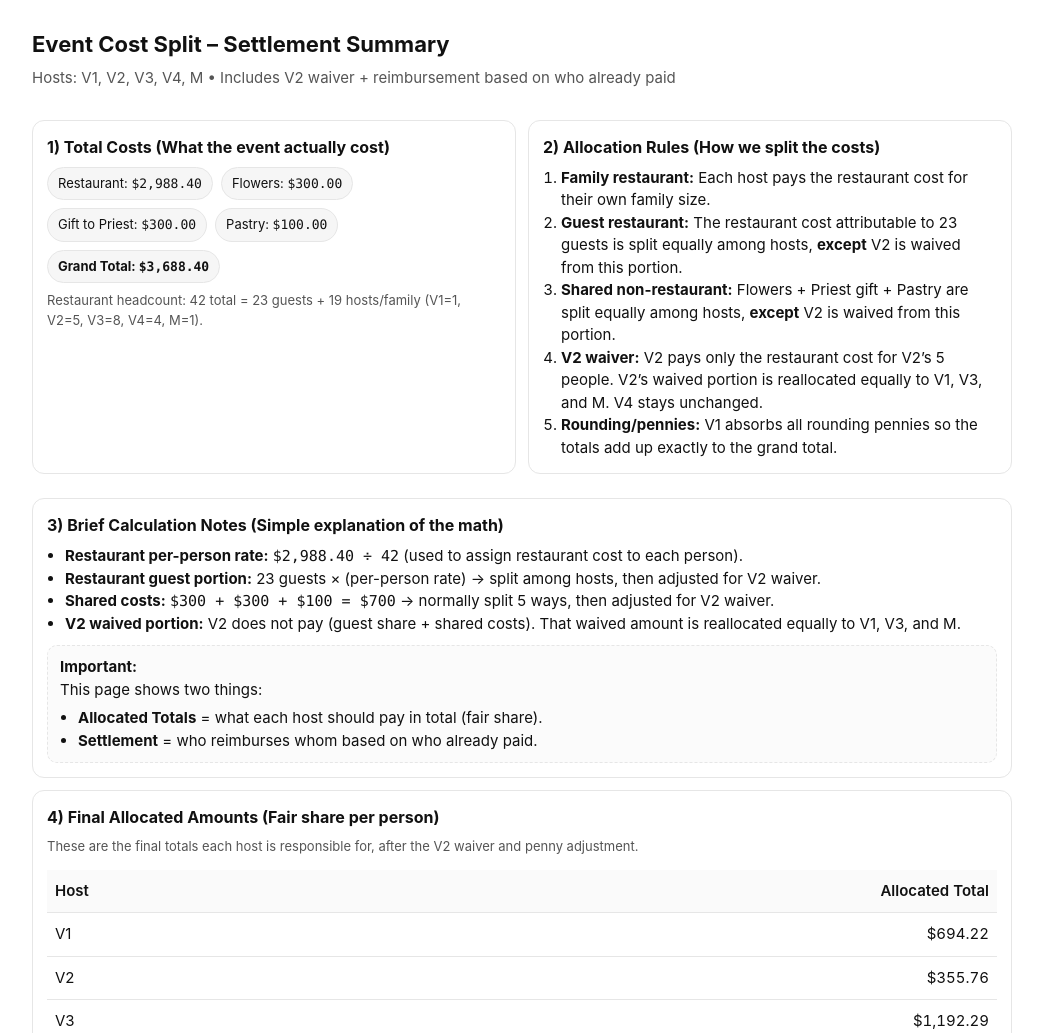
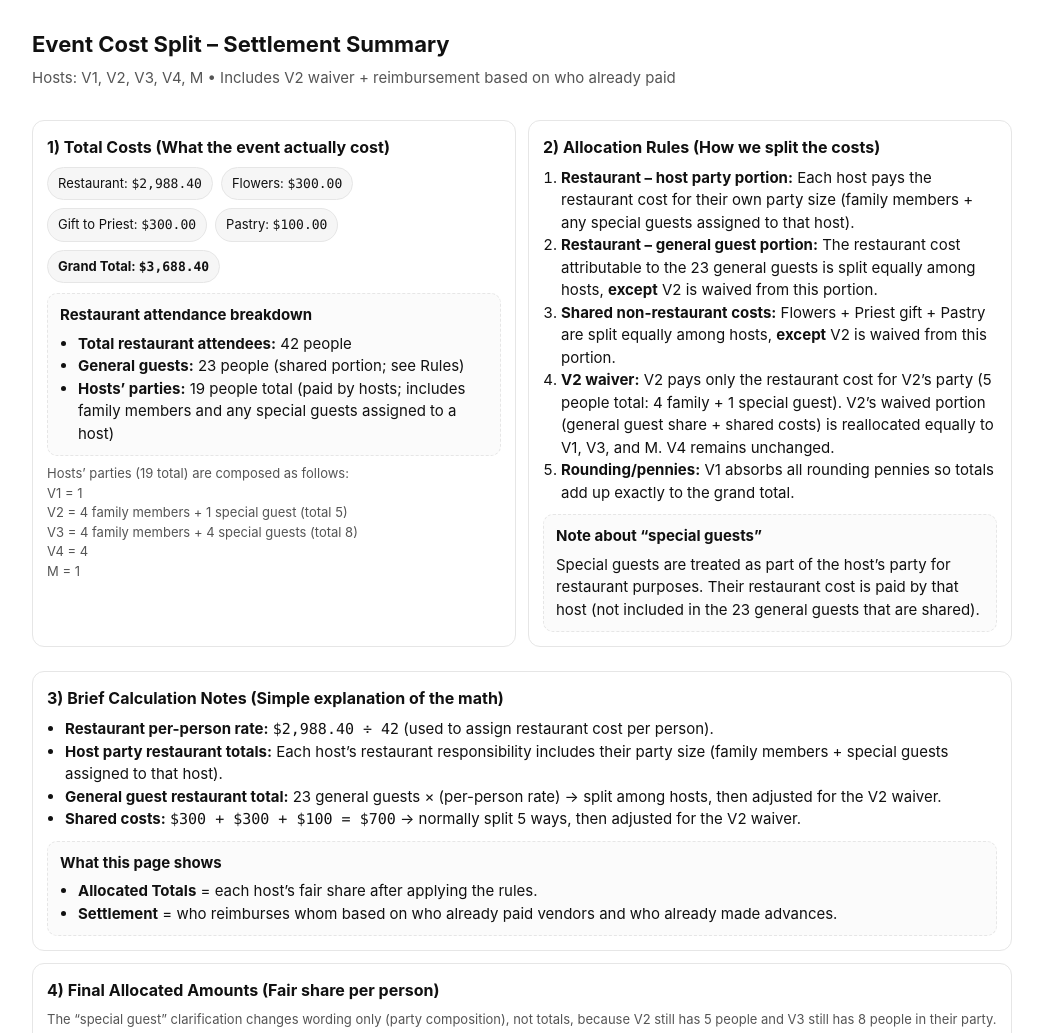
Before and after one commit to vigen77/our-cost-split, a plain HTML site: page index.html in a window 1280 px wide. Shown: the top 1033 px of the page, without its empty margins (118-1161 px from the left). Drawn offline with Linux system fonts and the light colour scheme.

Commit message:
Updated to v5

```diff
--- a/index.html
+++ b/index.html
@@ -41,44 +41,104 @@
           <span class="chip">Pastry: <span class="mono">$100.00</span></span>
           <span class="chip ok">Grand Total: <span class="mono">$3,688.40</span></span>
         </div>
+
+        <div class="callout">
+          <div class="ok">Restaurant attendance breakdown</div>
+          <ul style="margin:6px 0 0; padding-left: 18px;">
+            <li><span class="ok">Total restaurant attendees:</span> 42 people</li>
+            <li><span class="ok">General guests:</span> 23 people (shared portion; see Rules)</li>
+            <li><span class="ok">Hosts’ parties:</span> 19 people total (paid by hosts; includes family members and any special guests assigned to a host)</li>
+          </ul>
+        </div>
+
         <p class="note">
-          Restaurant headcount: 42 total = 23 guests + 19 hosts/family (V1=1, V2=5, V3=8, V4=4, M=1).
+          Hosts’ parties (19 total) are composed as follows:
+          <br/>
+          V1 = 1
+          <br/>
+          V2 = 4 family members + 1 special guest (total 5)
+          <br/>
+          V3 = 4 family members + 4 special guests (total 8)
+          <br/>
+          V4 = 4
+          <br/>
+          M = 1
         </p>
       </div>
 
       <div class="card">
         <h2 style="margin:0 0 8px; font-size:16px;">2) Allocation Rules (How we split the costs)</h2>
         <ol style="margin:0; padding-left: 18px;">
-          <li><span class="ok">Family restaurant:</span> Each host pays the restaurant cost for their own family size.</li>
-          <li><span class="ok">Guest restaurant:</span> The restaurant cost attributable to 23 guests is split equally among hosts, <span class="ok">except</span> V2 is waived from this portion.</li>
-          <li><span class="ok">Shared non-restaurant:</span> Flowers + Priest gift + Pastry are split equally among hosts, <span class="ok">except</span> V2 is waived from this portion.</li>
-          <li><span class="ok">V2 waiver:</span> V2 pays only the restaurant cost for V2’s 5 people. V2’s waived portion is reallocated equally to V1, V3, and M. V4 stays unchanged.</li>
-          <li><span class="ok">Rounding/pennies:</span> V1 absorbs all rounding pennies so the totals add up exactly to the grand total.</li>
+          <li>
+            <span class="ok">Restaurant – host party portion:</span>
+            Each host pays the restaurant cost for their own party size (family members + any special guests assigned to that host).
+          </li>
+          <li>
+            <span class="ok">Restaurant – general guest portion:</span>
+            The restaurant cost attributable to the 23 general guests is split equally among hosts,
+            <span class="ok">except</span> V2 is waived from this portion.
+          </li>
+          <li>
+            <span class="ok">Shared non-restaurant costs:</span>
+            Flowers + Priest gift + Pastry are split equally among hosts,
+            <span class="ok">except</span> V2 is waived from this portion.
+          </li>
+          <li>
+            <span class="ok">V2 waiver:</span>
+            V2 pays only the restaurant cost for V2’s party (5 people total: 4 family + 1 special guest).
+            V2’s waived portion (general guest share + shared costs) is reallocated equally to V1, V3, and M.
+            V4 remains unchanged.
+          </li>
+          <li><span class="ok">Rounding/pennies:</span> V1 absorbs all rounding pennies so totals add up exactly to the grand total.</li>
         </ol>
+
+        <div class="callout">
+          <div class="ok">Note about “special guests”</div>
+          <div style="margin-top:6px;">
+            Special guests are treated as part of the host’s party for restaurant purposes. Their restaurant cost is paid by that host
+            (not included in the 23 general guests that are shared).
+          </div>
+        </div>
       </div>
     </div>
 
     <div class="card">
       <h2 style="margin:0 0 8px; font-size:16px;">3) Brief Calculation Notes (Simple explanation of the math)</h2>
       <ul style="margin:0; padding-left: 18px;">
-        <li><span class="ok">Restaurant per-person rate:</span> <span class="mono">$2,988.40 ÷ 42</span> (used to assign restaurant cost to each person).</li>
-        <li><span class="ok">Restaurant guest portion:</span> 23 guests × (per-person rate) → split among hosts, then adjusted for V2 waiver.</li>
-        <li><span class="ok">Shared costs:</span> <span class="mono">$300 + $300 + $100 = $700</span> → normally split 5 ways, then adjusted for V2 waiver.</li>
-        <li><span class="ok">V2 waived portion:</span> V2 does not pay (guest share + shared costs). That waived amount is reallocated equally to V1, V3, and M.</li>
+        <li>
+          <span class="ok">Restaurant per-person rate:</span>
+          <span class="mono">$2,988.40 ÷ 42</span> (used to assign restaurant cost per person).
+        </li>
+        <li>
+          <span class="ok">Host party restaurant totals:</span>
+          Each host’s restaurant responsibility includes their party size
+          (family members + special guests assigned to that host).
+        </li>
+        <li>
+          <span class="ok">General guest restaurant total:</span>
+          23 general guests × (per-person rate) → split among hosts, then adjusted for the V2 waiver.
+        </li>
+        <li>
+          <span class="ok">Shared costs:</span>
+          <span class="mono">$300 + $300 + $100 = $700</span> → normally split 5 ways, then adjusted for the V2 waiver.
+        </li>
       </ul>
+
       <div class="callout">
-        <div class="ok">Important:</div>
-        <div>This page shows two things:</div>
+        <div class="ok">What this page shows</div>
         <ul style="margin:6px 0 0; padding-left: 18px;">
-          <li><span class="ok">Allocated Totals</span> = what each host should pay in total (fair share).</li>
-          <li><span class="ok">Settlement</span> = who reimburses whom based on who already paid.</li>
+          <li><span class="ok">Allocated Totals</span> = each host’s fair share after applying the rules.</li>
+          <li><span class="ok">Settlement</span> = who reimburses whom based on who already paid vendors and who already made advances.</li>
         </ul>
       </div>
     </div>
 
     <div class="card">
       <h2 style="margin:0 0 8px; font-size:16px;">4) Final Allocated Amounts (Fair share per person)</h2>
-      <p class="note">These are the final totals each host is responsible for, after the V2 waiver and penny adjustment.</p>
+      <p class="note">
+        The “special guest” clarification changes wording only (party composition), not totals, because V2 still has 5 people
+        and V3 still has 8 people in their party.
+      </p>
       <table aria-label="Final allocated amounts">
         <thead>
           <tr>
@@ -92,10 +152,7 @@
           <tr><td>V3</td><td class="num">$1,192.29</td></tr>
           <tr><td>V4</td><td class="num">$751.91</td></tr>
           <tr><td>M</td><td class="num">$694.22</td></tr>
-          <tr>
-            <td class="ok">Total</td>
-            <td class="num ok">$3,688.40</td>
-          </tr>
+          <tr><td class="ok">Total</td><td class="num ok">$3,688.40</td></tr>
         </tbody>
       </table>
     </div>
@@ -112,21 +169,9 @@
           </tr>
         </thead>
         <tbody>
-          <tr>
-            <td>V1</td>
-            <td>Restaurant + Pastry</td>
-            <td class="num">$3,088.40</td>
-          </tr>
-          <tr>
-            <td>V3</td>
-            <td>Flowers + Gift to Priest</td>
-            <td class="num">$600.00</td>
-          </tr>
-          <tr>
-            <td class="ok">Total Paid to Vendors</td>
-            <td></td>
-            <td class="num ok">$3,688.40</td>
-          </tr>
+          <tr><td>V1</td><td>Restaurant + Pastry</td><td class="num">$3,088.40</td></tr>
+          <tr><td>V3</td><td>Flowers + Gift to Priest</td><td class="num">$600.00</td></tr>
+          <tr><td class="ok">Total Paid to Vendors</td><td></td><td class="num ok">$3,688.40</td></tr>
         </tbody>
       </table>
     </div>
@@ -145,27 +190,9 @@
           </tr>
         </thead>
         <tbody>
-          <tr>
-            <td>V4</td>
-            <td>V1</td>
-            <td>Cash</td>
-            <td class="num">$500.00</td>
-            <td>Paid in advance (before final allocation)</td>
-          </tr>
-          <tr>
-            <td>M</td>
-            <td>V1</td>
-            <td>Advance</td>
-            <td class="num">$1,000.00</td>
-            <td>Paid in advance (before M knew final allocation)</td>
-          </tr>
-          <tr>
-            <td class="ok">Total Internal Advances to V1</td>
-            <td></td>
-            <td></td>
-            <td class="num ok">$1,500.00</td>
-            <td></td>
-          </tr>
+          <tr><td>V4</td><td>V1</td><td>Cash</td><td class="num">$500.00</td><td>Paid in advance (before final allocation)</td></tr>
+          <tr><td>M</td><td>V1</td><td>Advance</td><td class="num">$1,000.00</td><td>Paid in advance (before M knew final allocation)</td></tr>
+          <tr><td class="ok">Total Internal Advances to V1</td><td></td><td></td><td class="num ok">$1,500.00</td><td></td></tr>
         </tbody>
       </table>
       <p class="note">The settlement section below accounts for these advances so nobody pays twice.</p>
```
